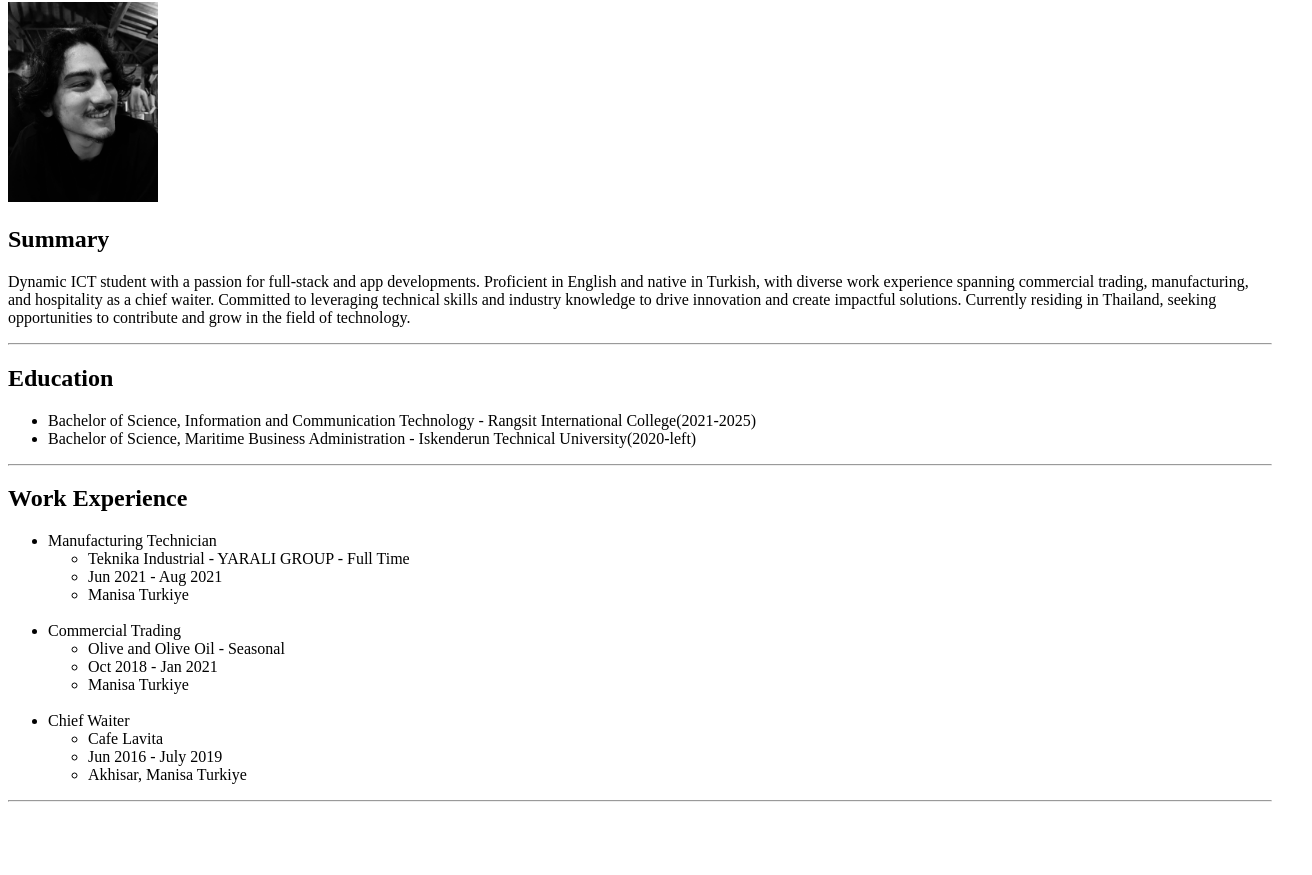
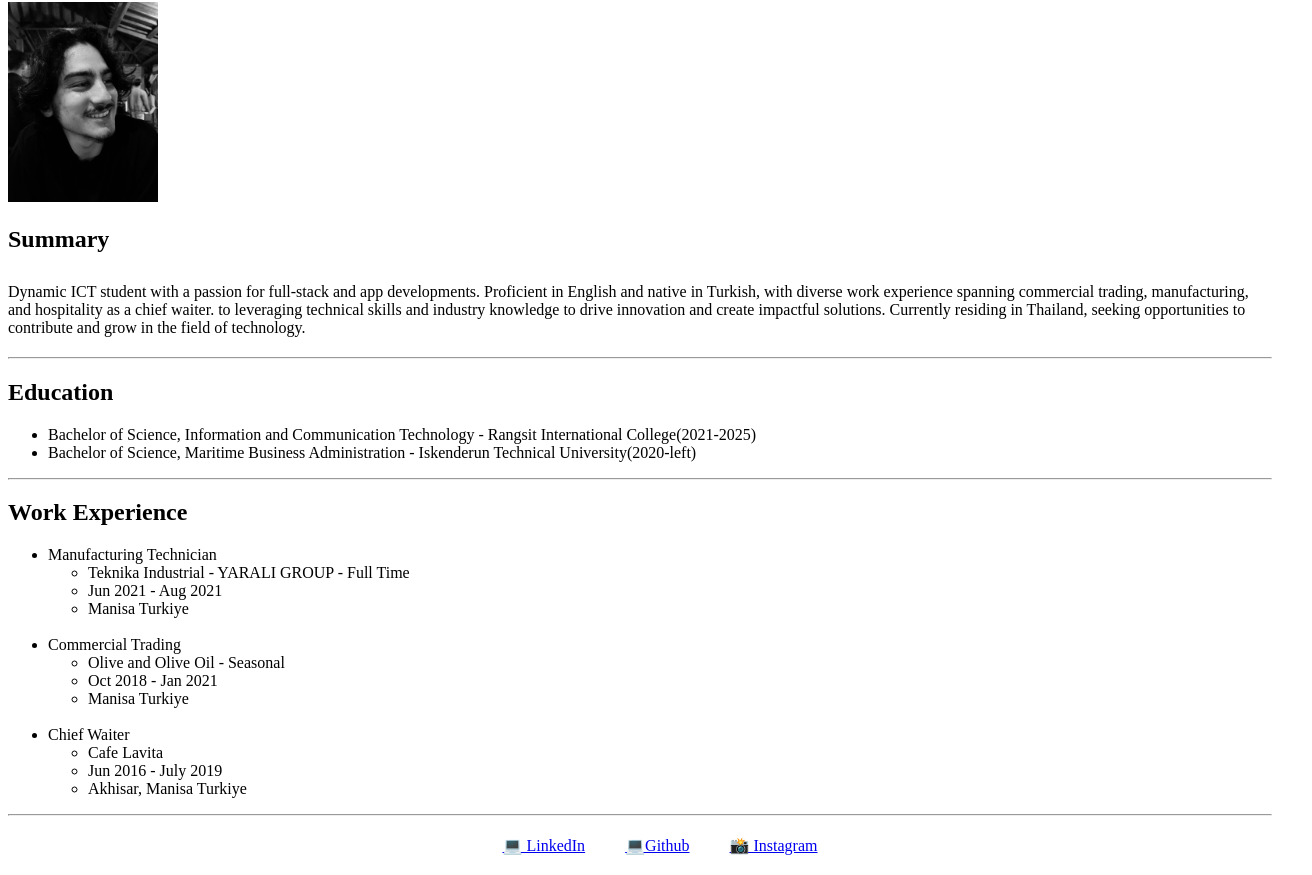
Before and after one commit to ciftcietalha/html-portfolio, a plain HTML site: page index.html in a window 1280 px wide. Shown: the part 78-953 px from the top of the page, 1312 px wide, since content can reach past the window. Before the commit the page ends 888 px from the top, so only its background shows below. Drawn offline with Linux system fonts and the light colour scheme.

Commit message:
feat: Add lazy loading for images and update footer links

```diff
--- a/index.html
+++ b/index.html
@@ -3,6 +3,7 @@
 <head>
     <meta charset="UTF-8">
     <meta name="viewport" content="width=device-width, initial-scale=1.0">
+    <link rel="stylesheet" type="text/css" href="/resources/css/style.css">
     <title>Resume</title>
 </head>
 <body>
@@ -10,7 +11,8 @@
     <img src="/me.JPEG" height="200">
     <h2>Summary</h2>
     <p>
-        Dynamic ICT student with a passion for full-stack and app developments. Proficient in English and native in Turkish, with diverse work experience spanning commercial trading, manufacturing, and hospitality as a chief waiter. Committed to leveraging technical skills and industry knowledge to drive innovation and create impactful solutions. Currently residing in Thailand, seeking opportunities to contribute and grow in the field of technology.
+        Dynamic ICT student with a passion for full-stack and app developments. Proficient in English and native in Turkish, with diverse work experience spanning commercial trading, manufacturing, and hospitality as a chief waiter.
+        to leveraging technical skills and industry knowledge to drive innovation and create impactful solutions. Currently residing in Thailand, seeking opportunities to contribute and grow in the field of technology.
     </p>
     <hr>
     <h2>Education</h2>
@@ -47,5 +49,19 @@
             </ul>
     </ul>
     <hr>
+
+    <div class="container" style="opacity: 1;">
+        <div class="footer-link">
+            <a href="https://www.linkedin.com/in/ciftci-etalha-/" target="_blank" class="w-button">💻 LinkedIn</a>
+        </div>
+        <div class="footer-link">
+            <a href="https://github.com/ciftcietalha" target="_blank" class="w-button">💻Github</a>
+        </div>
+        <div class="footer-link">
+            <a href="https://www.instagram.com/ciftci.etalha/" target="_blank" class="w-button"> 📸 Instagram</a>
+        </div>
+    </div>
+
+
 </body>
 </html>
--- a/resources/css/style.css
+++ b/resources/css/style.css
@@ -0,0 +1,24 @@
+.body{
+    font-family: 'Poppins', sans-serif;
+    margin: 20px auto;
+    margin-left: 20px;
+    padding: 20px auto;
+    box-sizing: border-box;
+    background-color: #f4f4f4;
+}
+
+p {
+    margin: 10px 0;
+    padding: 10px 0;
+}
+
+.container {
+    display: flex;
+    align-items: center;
+    text-align: center;
+    justify-content: center;
+    width: 100%;
+    margin: 10px auto;
+    padding: 10px 20px;
+    gap: 40px;
+}
```
